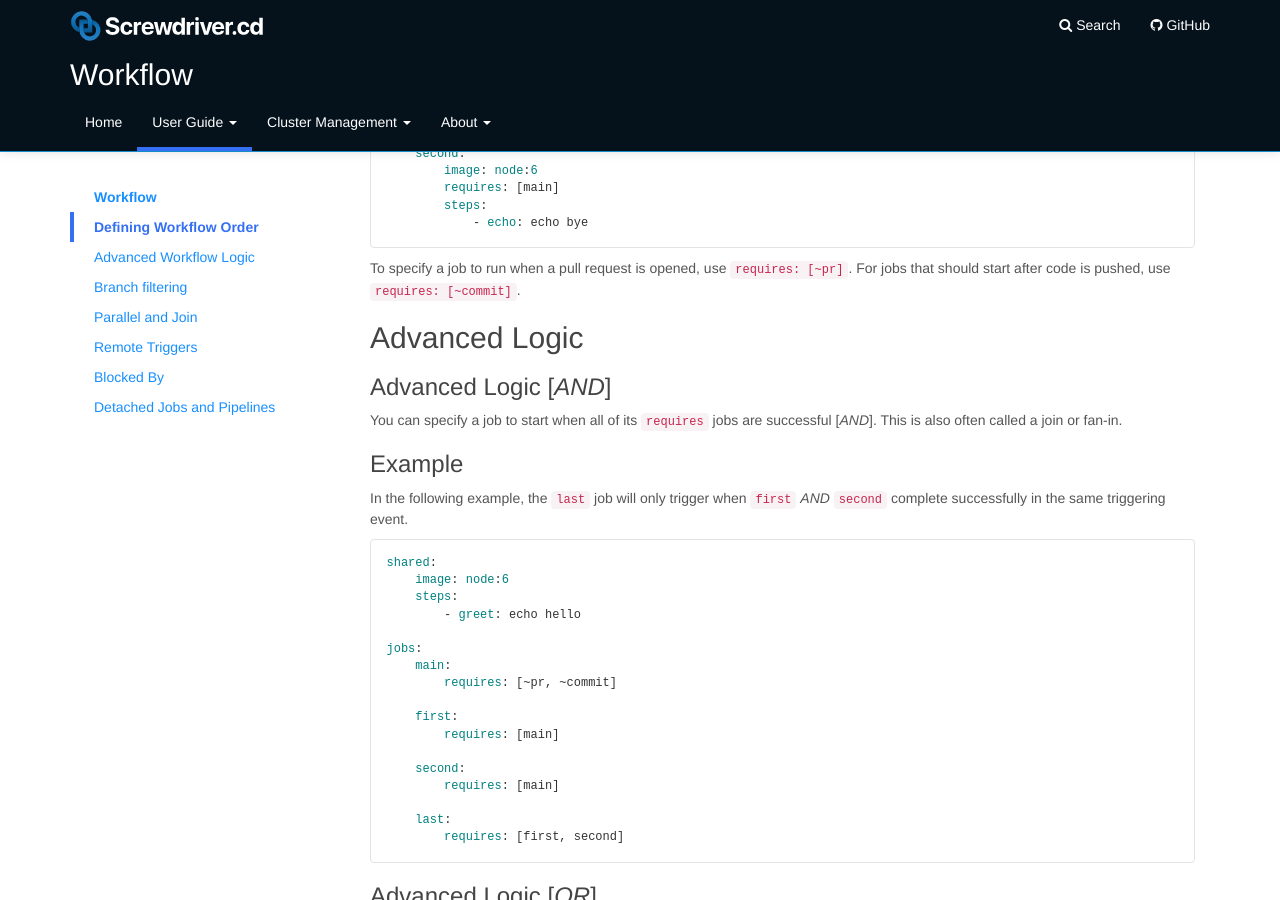
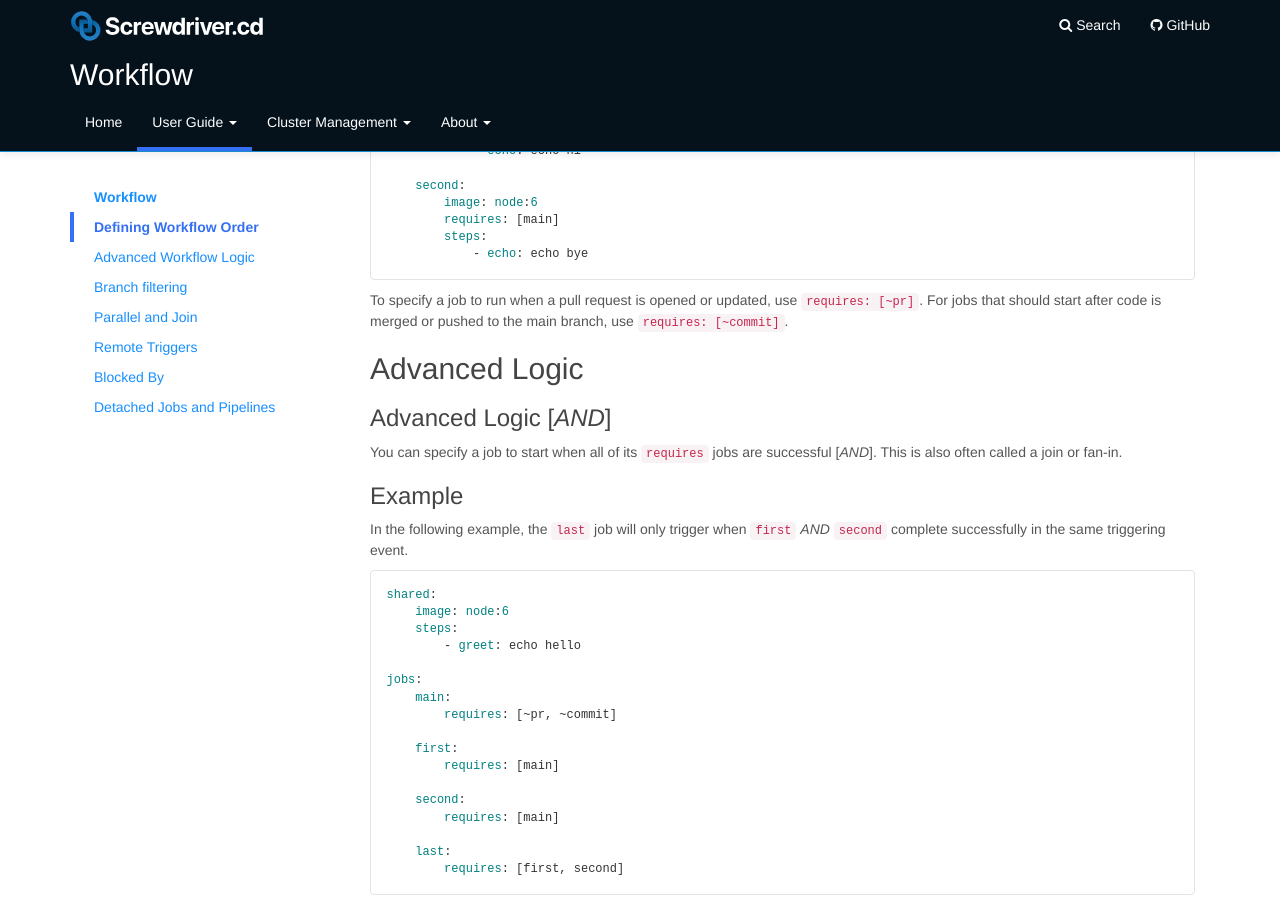
Before and after one commit to screwdriver-cd/guide, a Jekyll site: the page built from docs/user-guide/configuration/workflow.md, in a window 1280 px wide and 900 px high, scrolled down 568 px. Built offline with Jekyll 4.4.1, drawn with Linux system fonts in a browser that asks for light colours.

Commit message:
Update workflow.md

````diff
--- a/docs/user-guide/configuration/workflow.md
+++ b/docs/user-guide/configuration/workflow.md
@@ -30,7 +30,8 @@ To denote workflow order, use the `requires` keyword under a job with the job na
 #### Example
 In the following example, the job, `main`, will start after any SCM pull-request, _or_ commit event. The job, `second`, will run after `main` is successful.
 
-Please note that a job started by a pull-request will not trigger its downstream jobs. For example, if `main` starts and succeeds as a result of a pull-request being opened, `second` will not start afterwards.
+>Please note that a job started by a pull-request will not trigger its downstream jobs. For example, if `main` starts and succeeds as a result of a pull-request being opened, `second` will not start afterwards.
+
 ```
 jobs:
     main:
@@ -46,7 +47,7 @@ jobs:
             - echo: echo bye
 ```
 
-To specify a job to run when a pull request is opened, use `requires: [~pr]`. For jobs that should start after code is pushed, use `requires: [~commit]`.
+To specify a job to run when a pull request is opened or updated, use `requires: [~pr]`. For jobs that should start after code is merged or pushed to the main branch, use `requires: [~commit]`.
 
 ## Advanced Logic
 ### Advanced Logic [_AND_]
````
